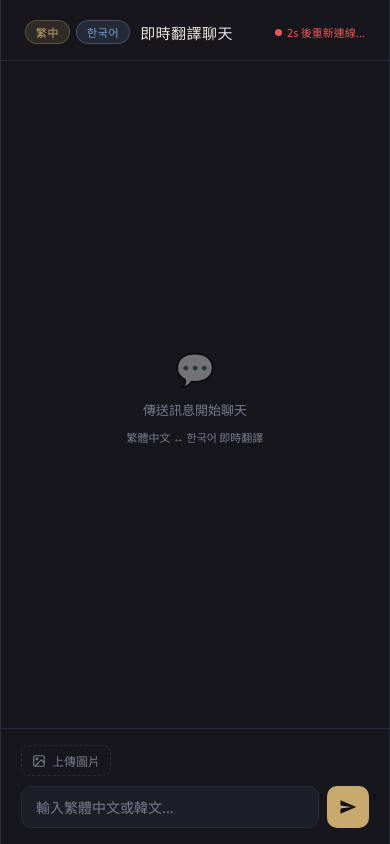
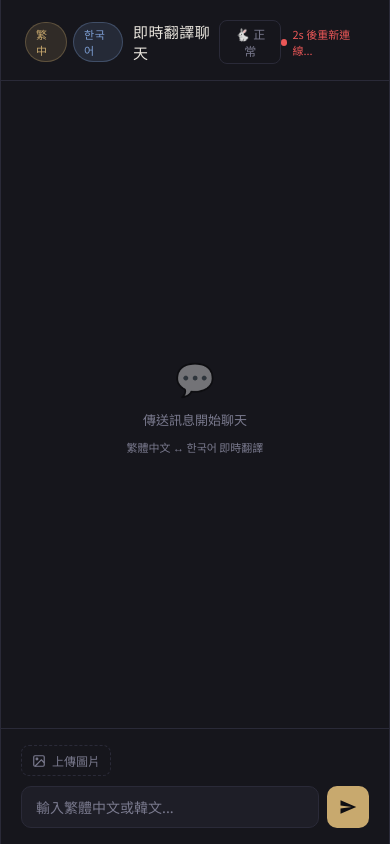
Before and after one commit to co1a999/zh-ko-chat, a website: page index.html in a window 390 px wide. Drawn offline with Linux system fonts and the light colour scheme.

Commit message:
Update index.html

```diff
--- a/index.html
+++ b/index.html
@@ -277,6 +277,7 @@
       </div>
       <span class="title-text">即時翻譯聊天</span>
     </div>
+    <button id="rate-toggle-btn" onclick="toggleSpeechRate()" style="background:none;border:1px solid var(--border);border-radius:8px;padding:4px 10px;font-size:12px;color:var(--text-muted);cursor:pointer;">🐇 正常</button>
     <div id="status">
       <div class="status-dot"></div>
       <span class="status-label">連線中...</span>
@@ -508,11 +509,26 @@
     }, 300);
   });
 
-  // 朗讀文字
+  // 語速狀態（預設正常）
+  let currentSpeechRate = 1.0;
+
+  function toggleSpeechRate() {
+    const rateBtn = document.getElementById('rate-toggle-btn');
+    if (currentSpeechRate === 1.0) {
+      currentSpeechRate = 0.75;
+      rateBtn.textContent = '🐢 慢速';
+    } else {
+      currentSpeechRate = 1.0;
+      rateBtn.textContent = '🐇 正常';
+    }
+  }
+
   function playText(text, lang) {
     window.speechSynthesis.cancel();
     const utterance = new SpeechSynthesisUtterance(text);
     utterance.lang = lang;
+    utterance.rate = currentSpeechRate;
+    utterance.pitch = currentSpeechRate < 1.0 ? 1.1 : 1.0;
     window.speechSynthesis.speak(utterance);
   }
 </script>
```
